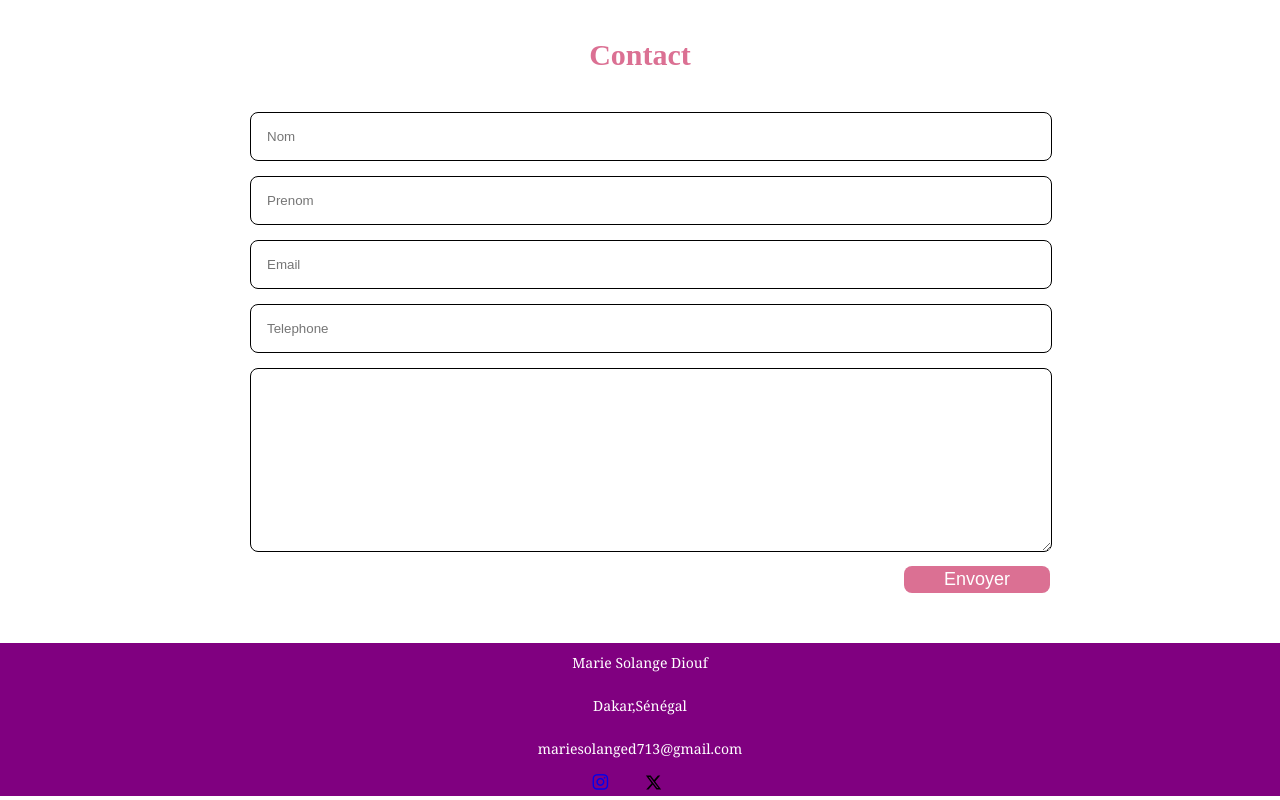
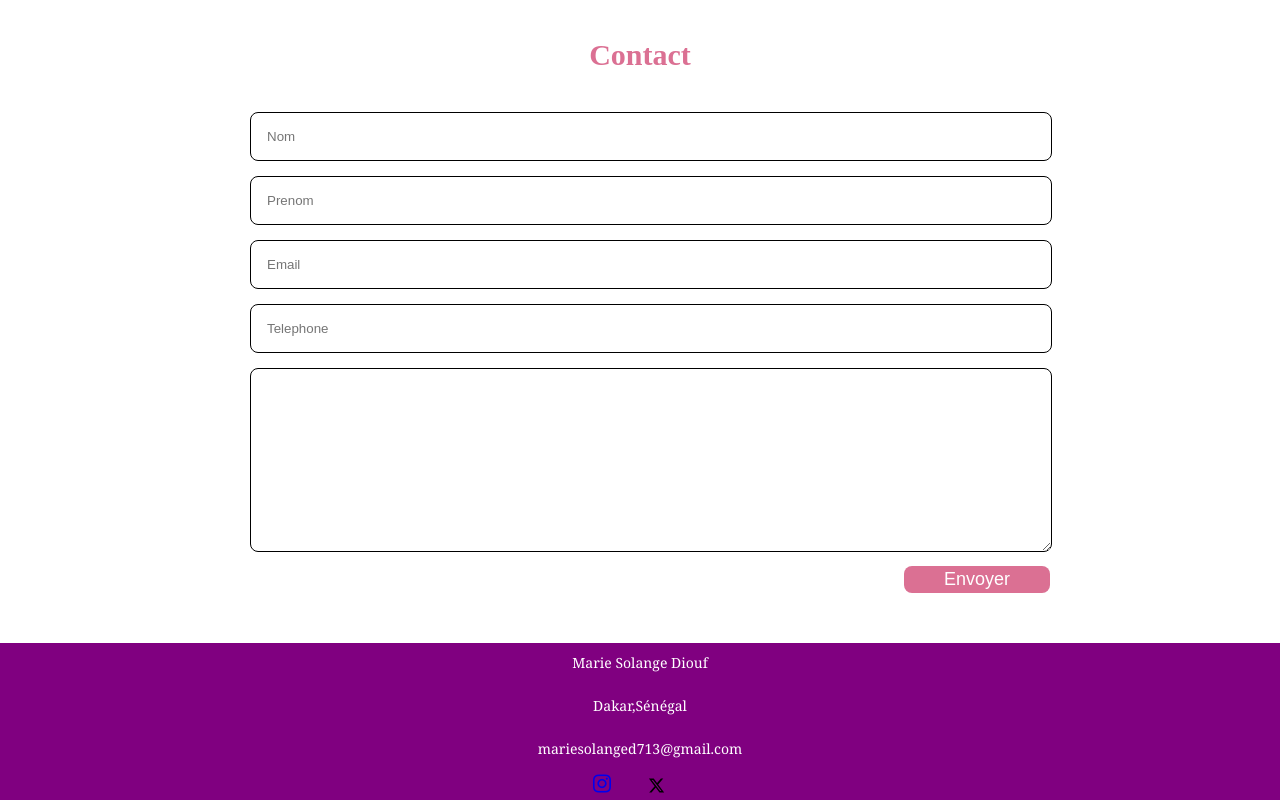
Before and after one commit to Solange883/Portfolio, a plain HTML site: page index.html in a window 1280 px wide. Shown: the part 1285-2085 px from the top of the page. Drawn offline with nearby package versions, Linux system fonts and the light colour scheme.

Commit message:
4eme changement

```diff
--- a/index.css
+++ b/index.css
@@ -387,12 +387,12 @@ box-shadow: 0 10px 36px rgba(0,0,0,.15);
 
 }
 .footer_social a:hover{
-   color:purple ;
+   color:rgb(29, 2, 29) ;
 
 }
 
 .footer_icon{
-    font-size: 1.3rem;
+    font-size: 1.5rem;
 }
 @media screen and (max-width:900px) {
 
```
